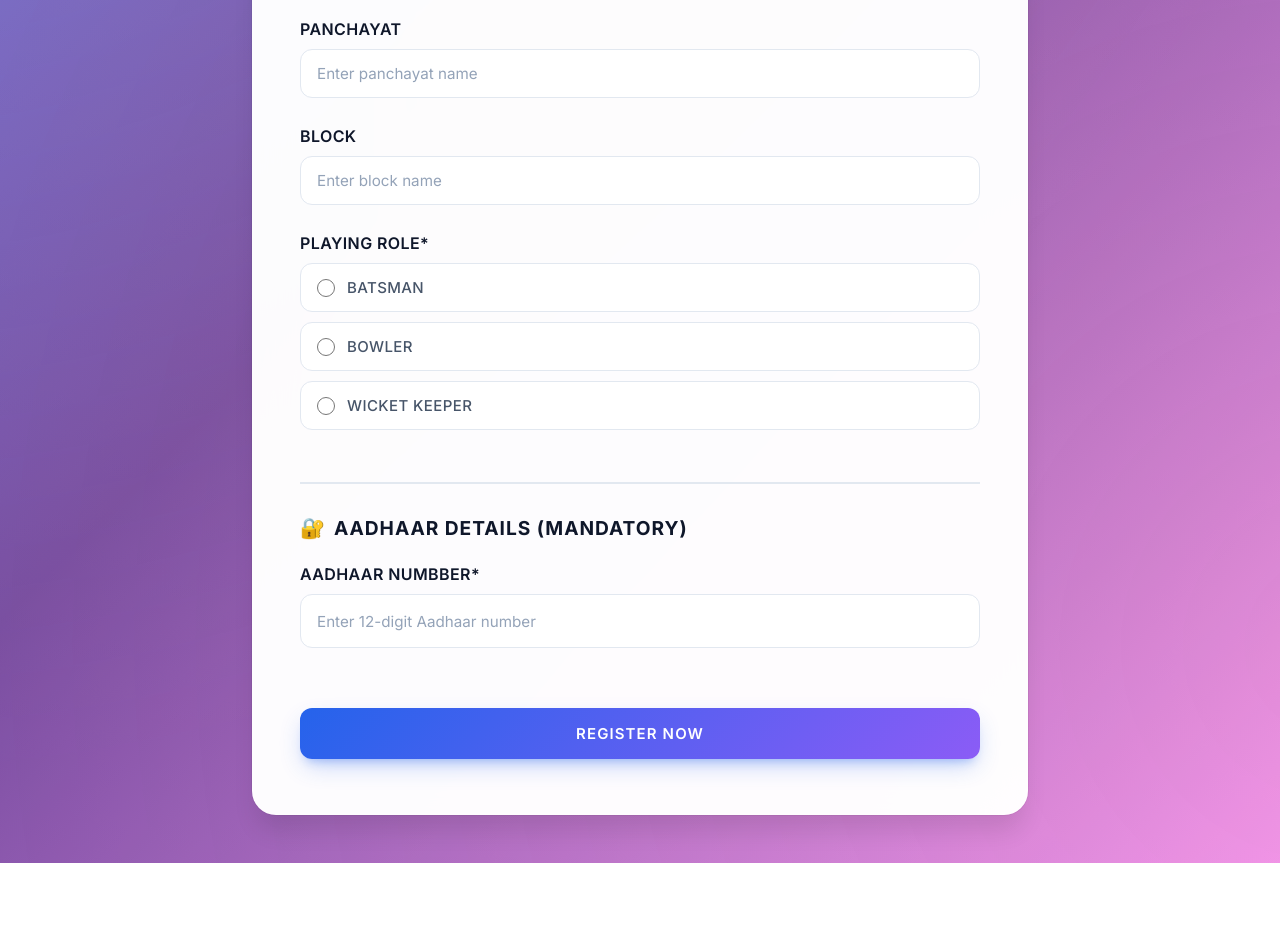
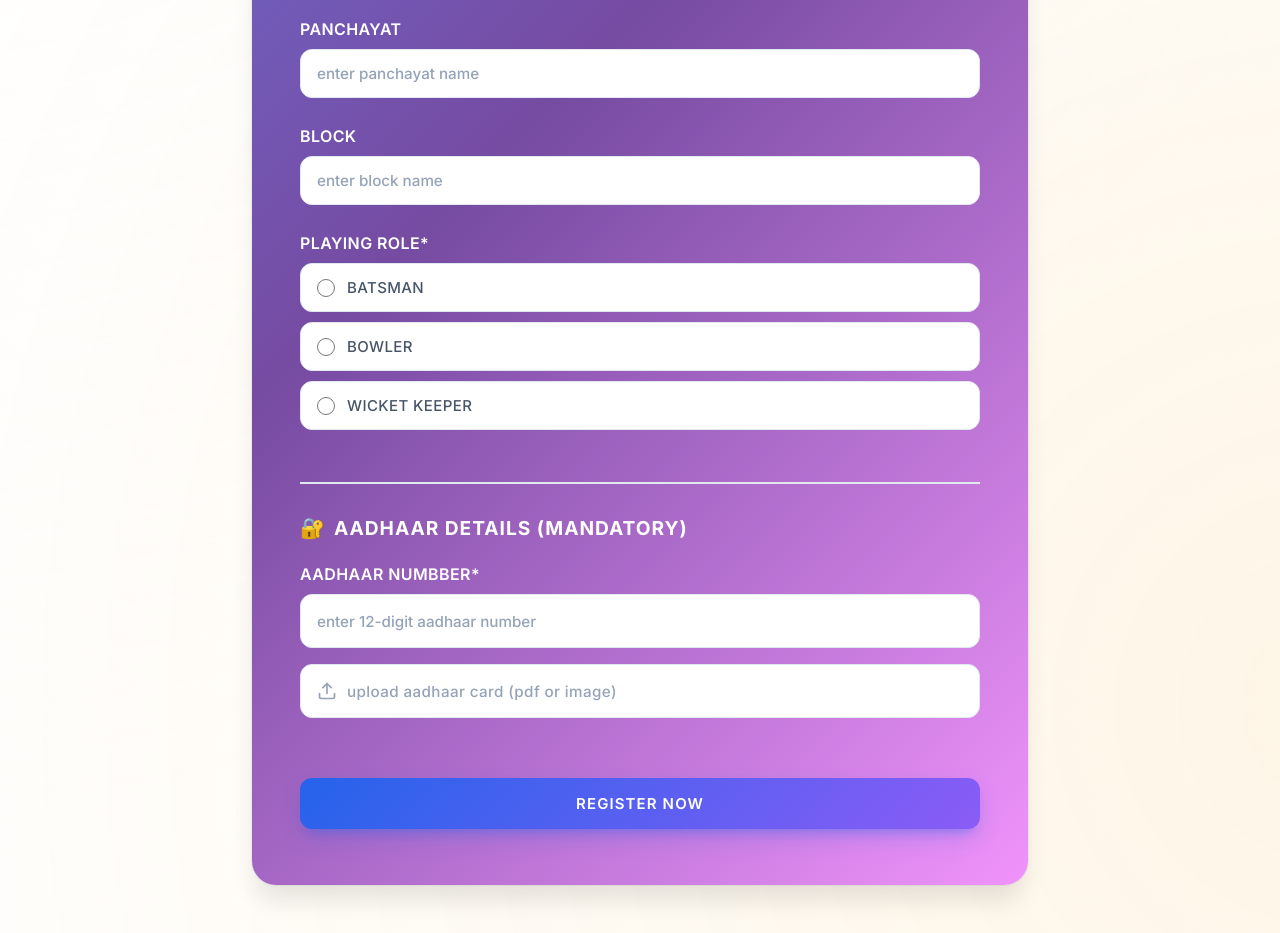
Before and after one commit to ayesha-jabeen00/dhoya-form, a React (Vite) app: page / in a window 1280 px wide. Shown: the part 900-1833 px from the top of the page. Before the commit the page ends 1763 px from the top, so only its background shows below. Built offline with nearby package versions, Linux system fonts and the light colour scheme; a web font is replaced by a local one.

Commit message:
updated UI

```diff
--- a/src/PlayerRegistrationForm.css
+++ b/src/PlayerRegistrationForm.css
@@ -33,7 +33,7 @@
   justify-content: center;
   padding: 3rem 1.5rem;
   font-family: 'Inter', sans-serif;
-  background: linear-gradient(135deg, #667eea 0%, #764ba2 50%, #f093fb 100%);
+  background: #ffffff;
   position: relative;
   overflow: hidden;
 }
@@ -63,7 +63,12 @@
 .form-container {
   width: 100%;
   max-width: 680px;
-  background: var(--surface-light);
+  background: linear-gradient(
+    135deg,
+    #667eea 0%,
+    #764ba2 50%,
+    #f093fb 100%
+  );
   backdrop-filter: blur(20px);
   border-radius: 24px;
   padding: 3rem 3rem 3.5rem;
@@ -116,7 +121,7 @@
   margin: 0 0 0.75rem 0;
   letter-spacing: -0.03em;
   text-transform: uppercase;
-  background: linear-gradient(135deg, #667eea 0%, #764ba2 60%, #f093fb 100%);
+  background: linear-gradient(90deg, #fbbf24 0%, #f59e0b 50%, #f97316 100%);
   -webkit-background-clip: text;
   -webkit-text-fill-color: transparent;
   background-clip: text;
@@ -293,10 +298,10 @@
 }
 
 .radio-option:has(input[type="radio"]:checked) {
-  background: rgba(37, 99, 235, 0.05);
-  border-color: var(--primary);
-  box-shadow: 0 0 0 3px rgba(37, 99, 235, 0.1);
-}
+    background: var(--bg-dark);
+    border-color: var(--primary);
+    box-shadow: 0 0 0 3px rgba(37, 99, 235, 0.1);
+  }
 
 .style-group {
   margin-top: -0.5rem;
@@ -607,7 +612,7 @@
   width: 100%;
   padding: 0.9rem 1rem;
   background: var(--bg-dark);
-  border: 1px dashed rgba(148, 163, 184, 0.35);
+  border: 1.5px solid var(--border);
   border-radius: 12px;
   cursor: pointer;
   transition: all 0.25s ease;
@@ -656,17 +661,31 @@
 }
 
 .form-group input::placeholder,
-.form-group textarea::placeholder {
-  color: var(--placeholder);
+.form-group textarea::placeholder,
+.file-placeholder {
+  color: var(--text-muted);
   opacity: 1;
+  font-weight: 500;
 }
 
 .form-group input::-webkit-input-placeholder,
-.form-group textarea::-webkit-input-placeholder {
-  color: var(--placeholder);
+.form-group textarea::-webkit-input-placeholder,
+.file-upload-label-simple .file-placeholder {
+  color: var(--text-muted);
+  font-weight: 500;
+      text-transform: lowercase;
 }
 
 .form-group input::-moz-placeholder,
-.form-group textarea::-moz-placeholder {
-  color: var(--placeholder);
+.form-group textarea::-moz-placeholder,
+.file-upload-label-simple .file-placeholder {
+  color: var(--text-muted);
+  font-weight: 400;
 }
+
+.form-container ,
+.form-container .form-subtitle,
+.form-container label,
+.form-container .section-title {
+  color: #ffffff;
+}
--- a/src/PlayerRegistrationForm.jsx
+++ b/src/PlayerRegistrationForm.jsx
@@ -41,11 +41,41 @@ export default function PlayerRegistrationForm() {
       setFormData({ ...formData, aadhaarCard: file });
     }
   };
+  const uploadToCloudinary = async (file, folder) => {
+  const data = new FormData();
+  data.append("file", file);
+  data.append("upload_preset", "dpl_uploads");
+  data.append("folder", folder);
+
+  const res = await fetch(
+    "https://api.cloudinary.com/v1_1/dxtmzketd/upload",
+    {
+      method: "POST",
+      body: data,
+    }
+  );
+
+  const result = await res.json();
+  return result.secure_url; // ✅ DOWNLOADABLE LINK
+};
+
 
   // ✅ UPDATED SUBMIT HANDLER WITH EMAILJS
 const handleSubmit = async (e) => {
   e.preventDefault();
 
+  try {
+    // 1️⃣ Upload Player Photo
+    const playerPhotoUrl = formData.photo
+      ? await uploadToCloudinary(formData.photo, "player_photos")
+      : "";
+
+    // 2️⃣ Upload Aadhaar File
+    const aadhaarPhotoUrl = formData.aadhaarCard
+      ? await uploadToCloudinary(formData.aadhaarCard, "aadhaar_files")
+      : "";
+
+    // 3️⃣ Prepare email data
     const templateParams = {
       fullName: formData.fullName,
       email: formData.email,
@@ -58,11 +88,15 @@ export default function PlayerRegistrationForm() {
         formData.bowlingStyle ||
         "N/A",
       aadhaarNumber: formData.aadhaarNumber,
+
+      // ✅ CLOUDINARY DOWNLOAD LINKS
+      playerPhotoUrl,
+      aadhaarPhotoUrl,
+
       player_email: formData.email,
     };
 
-    try {
-      // 1️⃣ ADMIN EMAIL
+    // 4️⃣ Send ADMIN email
     await emailjs.send(
       "service_o2hfhxb",
       "template_3e6l1p6",
@@ -70,7 +104,7 @@ export default function PlayerRegistrationForm() {
       "eLCe0UJU9NOTfI2JJ"
     );
 
-      // 2️⃣ PLAYER CONFIRMATION EMAIL
+    // 5️⃣ Send PLAYER confirmation email
     await emailjs.send(
       "service_o2hfhxb",
       "template_neuj3ks",
@@ -84,6 +118,7 @@ export default function PlayerRegistrationForm() {
     alert("Submission failed. Please try again.");
   }
 };
+
 
   // ✅ SUCCESS SCREEN (UNCHANGED)
   if (submitted) {
@@ -347,7 +382,7 @@ export default function PlayerRegistrationForm() {
                         </div>
 
                         {/* Aadhaar Upload */}
-                        {/* <div className="form-group file-upload-group">
+                        <div className="form-group file-upload-group">
                             <input
                                 type="file"
                                 id="aadhaarCard"
@@ -382,7 +417,7 @@ export default function PlayerRegistrationForm() {
                                     </span>
                                 </div>
                             </label>
-                        </div> */}
+                        </div>
                     </div>
 
 
```
Lines whose indentation alone changed are shown as unchanged.
